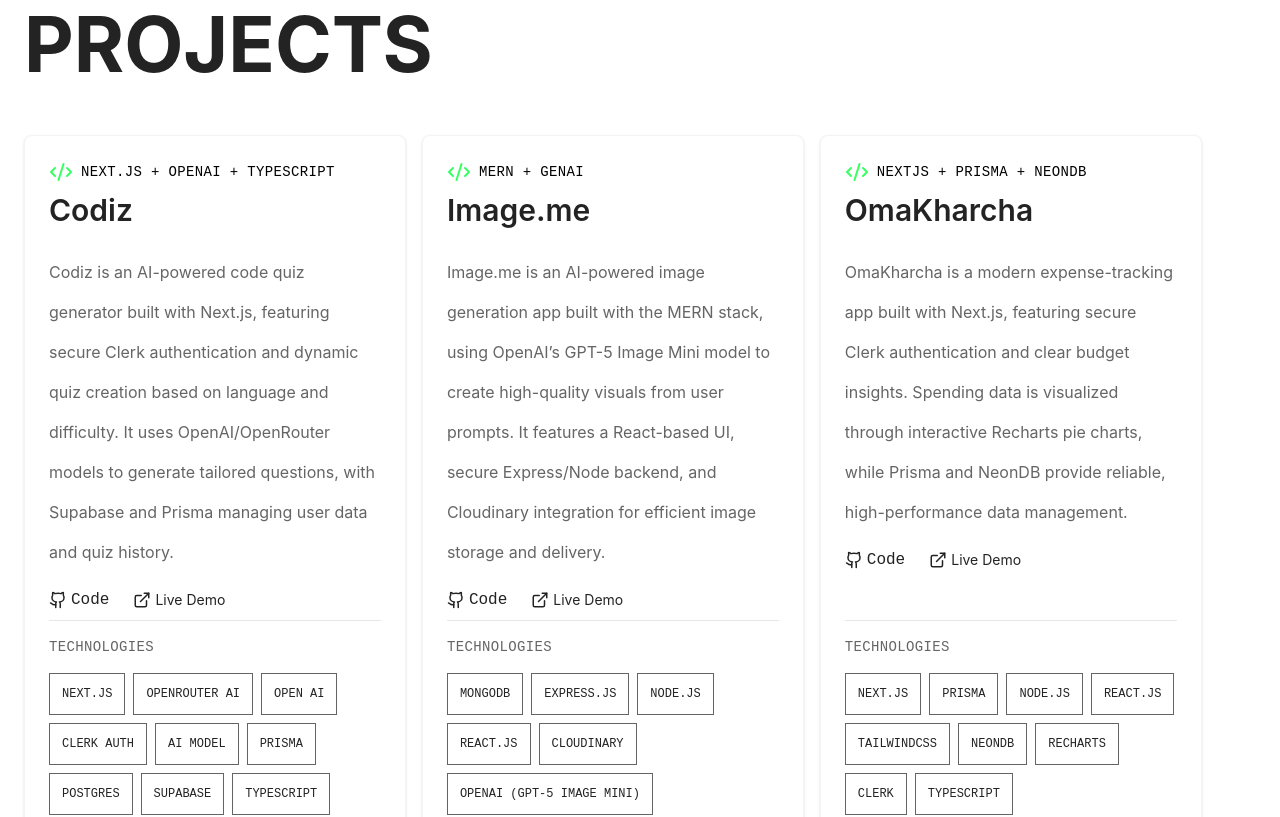
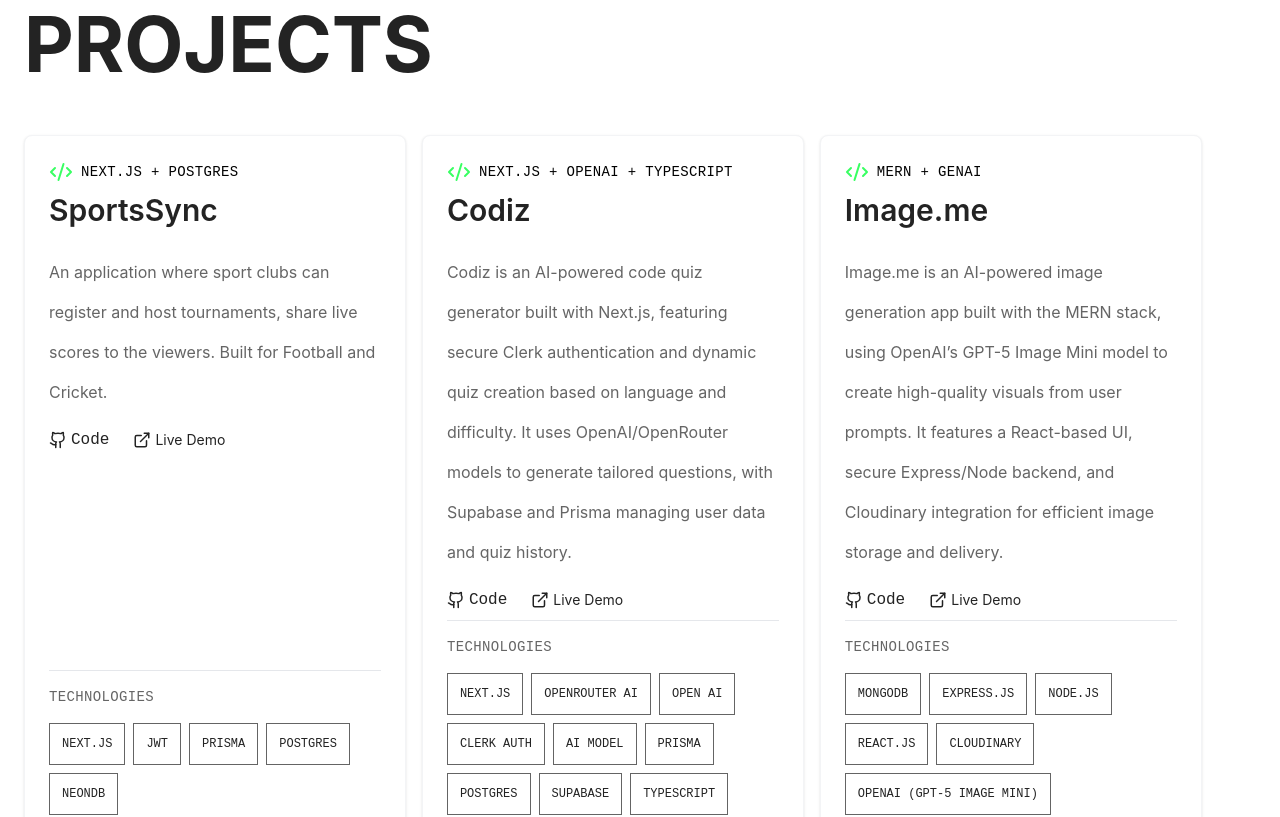
Before and after one commit to APNpandit611/Portfolio-2026, a Next.js app: page / in a window 1280 px wide. Shown: the part 2820-3637 px from the top of the page. Built offline with nearby package versions, Linux system fonts and the light colour scheme.

Commit message:
Update Project.tsx for new project SportsSync

```diff
--- a/components/Project.tsx
+++ b/components/Project.tsx
@@ -12,6 +12,21 @@
                 </h1>
                 <div className="flex gap-4 flex-wrap">
                     <ProjectCard
+                        techstack="Next.js + Postgres"
+                        name="SportsSync"
+                        description="An application where sport clubs can register and host tournaments, share live scores to the viewers. Built for Football and Cricket. "
+                        technologies={[
+                            "next.js",
+                            "jwt",
+                            "prisma",
+                            "postgres",
+                            "neondb"
+                        ]}
+                        liveLink="https://sportssync.cc/"
+                        githubLink="https://github.com/APNpandit611/sportsync"
+                    />
+
+<ProjectCard
                         techstack="Next.js + OpenAI + TypeScript"
                         name="Codiz"
                         description="Codiz is an AI-powered code quiz generator built with Next.js, featuring secure Clerk authentication and dynamic quiz creation based on language and difficulty. It uses OpenAI/OpenRouter models to generate tailored questions, with Supabase and Prisma managing user data and quiz history."
```
